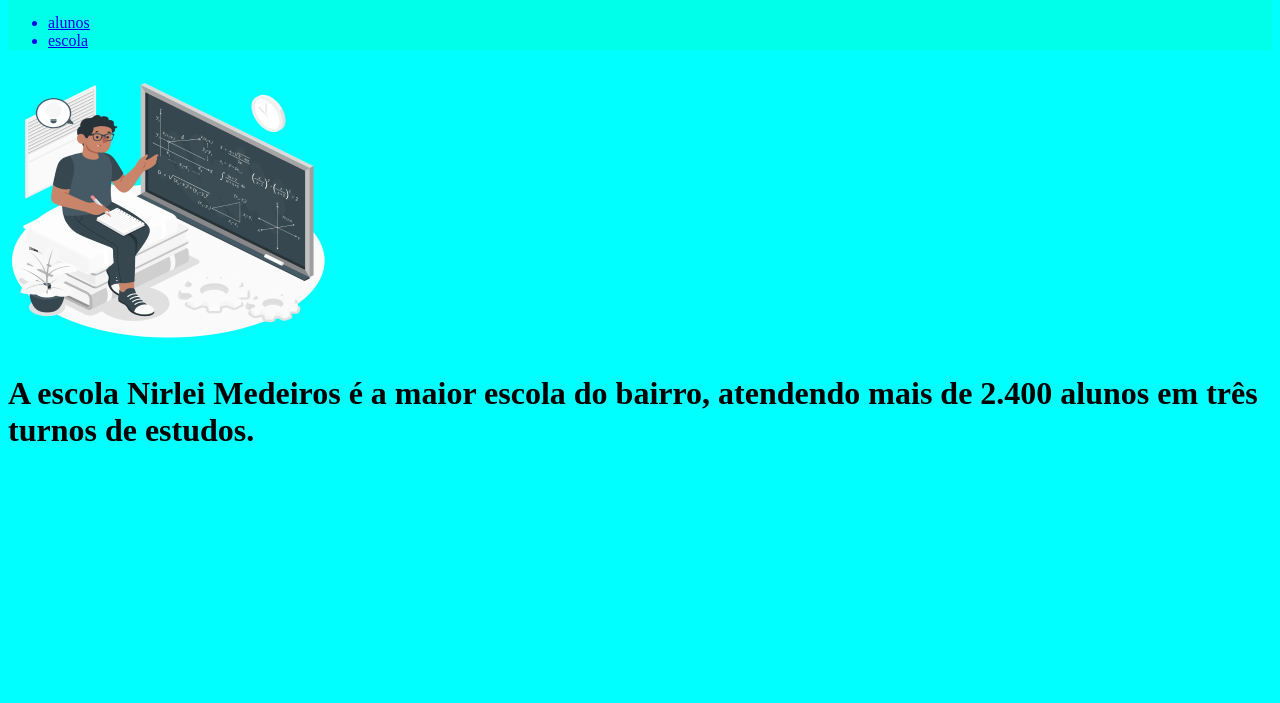
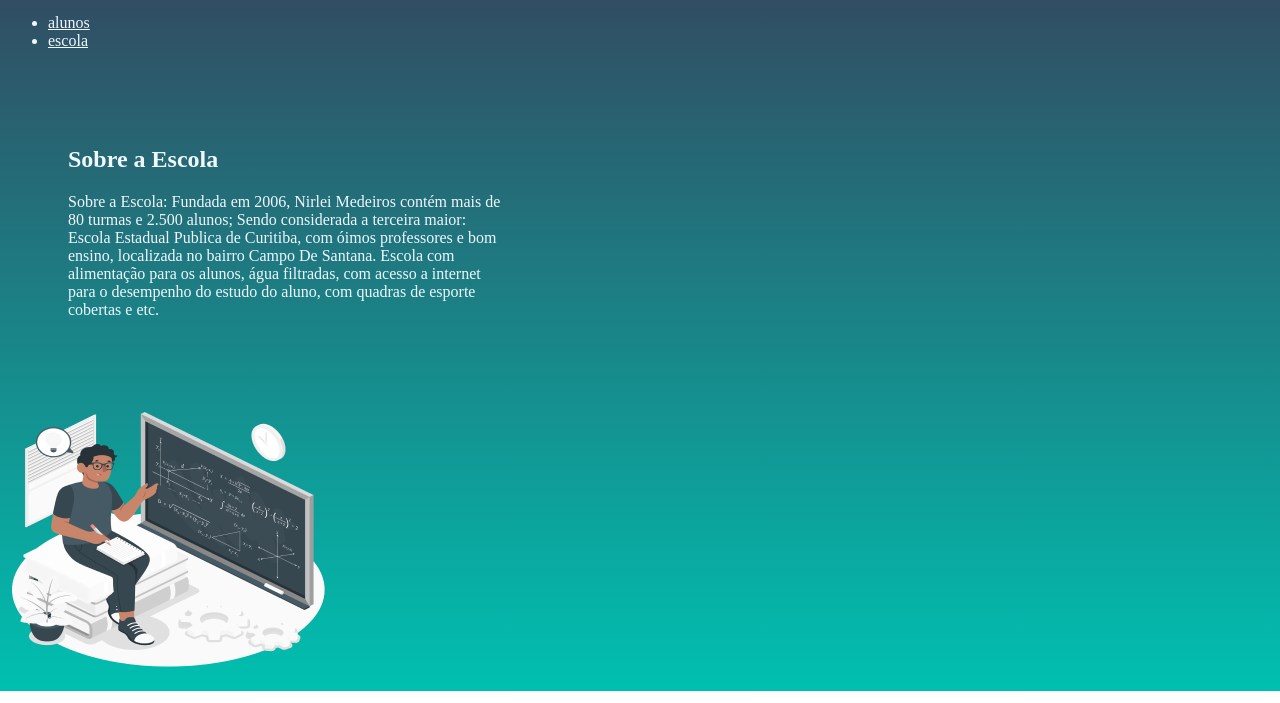
Before and after one commit to 459352578/alura, a plain HTML site: page alura-main/index.html in a window 1280 px wide. Shown: the part 97-800 px from the top of the page. Drawn offline with Linux system fonts and the light colour scheme.

Commit message:
Add files via upload

```diff
--- a/alura-main/index.html
+++ b/alura-main/index.html
@@ -1,32 +1,56 @@
 <!DOCTYPE html>
-<html lang="pt">
+<html lang="pt-br">
 <head>
     <meta charset="UTF-8">
         <meta http-equiv="X-UA-Compatible" content="IE=edge">
             <meta name="viewport" content="width=device-width, initial-scale=1.0">
             <title>site escola</title>
         <link rel="stylesheet" href="style.css">
+    <link rel="preconnect" href="https://fonts.googleapis.com">
 </head>
+<body>
 
     <header>
-    <h1><img src="./img/alurastart logo 1 (4).png" alt="foto de alura start"></h1>
+
+            </section>
+                    <div>
+                        <h1><img class="logo-alura" src="./img/alurastart logo 1 (4).png" alt="foto de alura start"></h1>
+
                         <ul>
 
 
-   <a href="nossosAlunos/nossosAlunos.html"><li>alunos</li> </a>
+                                <a class="alunos" href="nossosAlunos/nossosAlunos.html"><li>alunos</li></a>
 
-   <a href="escola/escola.html"><li>escola</li></a>
+                                <a class="escola" href="escola/escola.html"><li>escola</li></a>
+
                         </ul>
-</html>
+                    </div>
+            </section>
+
     </header>
-<body>
-    <div>
-        <img src="./img/Formula-amico 1.png" alt="foto que representa um aluno e um quadro ao fundo">
 
 
+    <section class="escola">
+        <div class="escola-conteudo">
+
+
+            <h2 class="escola-titulo">Sobre a Escola</h2>
+
+                <p class="escola-texto-um">
+
+                    Sobre a Escola:
+
+                    Fundada em 2006, Nirlei Medeiros contém mais de 80 turmas  e 2.500 alunos; Sendo considerada a terceira maior:
+                    Escola Estadual Publica de Curitiba, com óimos professores e bom ensino, localizada no bairro  Campo De Santana.
+                    Escola com alimentação para os alunos, água filtradas, com acesso a internet para o desempenho do estudo do aluno,
+                    com quadras de esporte cobertas  e etc.
+                </p>
+
         </div>
-    <h1>A escola Nirlei Medeiros é a maior escola do bairro, atendendo mais de 2.400 alunos em três turnos de estudos.
+    </section>
 
-    </h1>
+    <img class="imagem-escola" src="./img/Formula-amico 1.png" alt="foto que representa um aluno e um quadro ao fundo" id="imagem1">
+
+
 
 </body>
--- a/alura-main/style.css
+++ b/alura-main/style.css
@@ -1,5 +1,42 @@
 header {
-    background-color: rgb(0, 255, 234);color: azure;
+    color: azure;
 }
 
-body { background-color: aqua;}
+body {
+    background-image: linear-gradient(#383d58, #00c0b0); color: aliceblue;
+    background-repeat: no-repeat;
+}
+
+.escola-imagem {
+    width: 20%;
+}
+
+.escola-texto-um {
+    font-weight: 10px;
+}
+
+.alunos {
+    color: aliceblue;
+
+
+}
+
+.escola {
+    color: aliceblue;
+
+}
+
+.logo-alura {
+
+}
+.escola-conteudo{
+    width: 35%;
+}
+.escola-conteudo{
+
+    justify-content: center;
+    align-items: center;
+}
+.escola-conteudo{
+    padding: 60px;
+}
```
Lines whose indentation alone changed are shown as unchanged.
